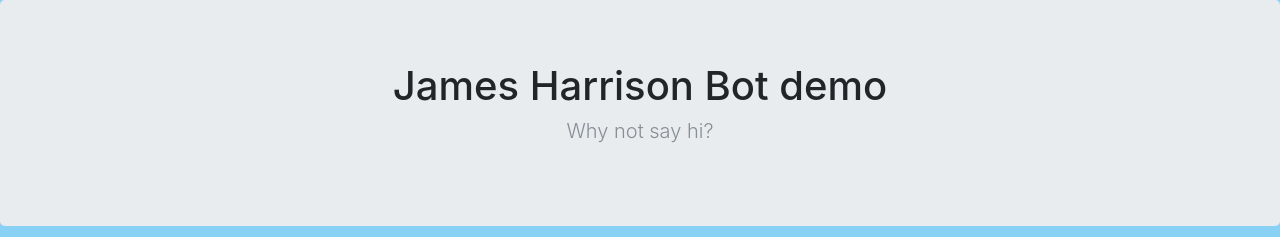
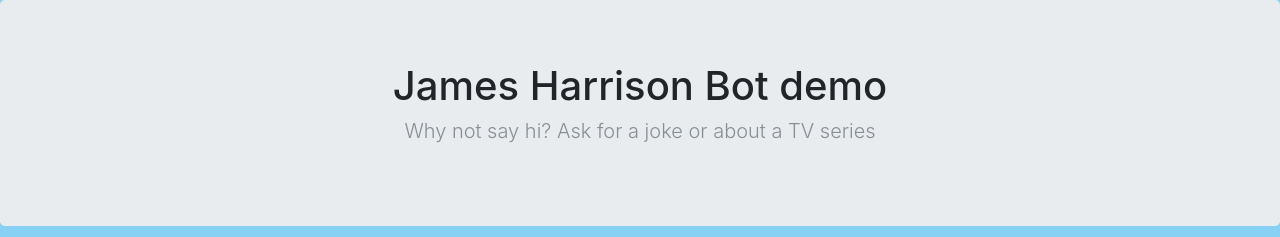
Before and after one commit to JamesHarrisonZa/TvDbBot, a website: page index.html in a window 1280 px wide. Shown: the top 237 px of the page. Drawn offline with nearby package versions, Linux system fonts and the light colour scheme.

Commit message:
Updated for new joke feature!

```diff
--- a/index.html
+++ b/index.html
@@ -19,7 +19,7 @@
 	<section class="jumbotron text-center">
 		<div class="container">
 			<h1 id="Top" class="jumbotron-heading">James Harrison Bot demo</h1>
-			<p class="lead text-muted">Why not say hi? </p>
+			<p class="lead text-muted">Why not say hi? Ask for a joke or about a TV series </p>
 		</div>
 	</section>
 
```
Also changed, not shown: Readme.md.
